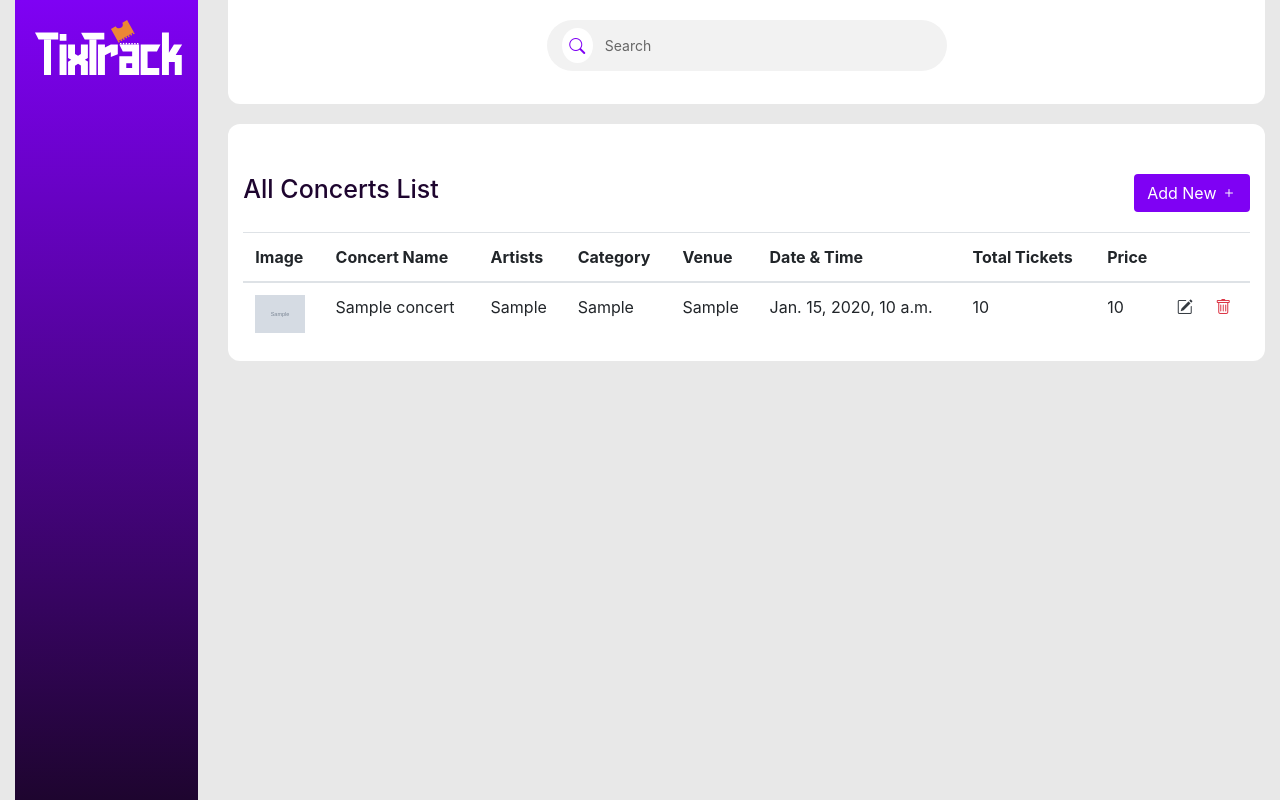
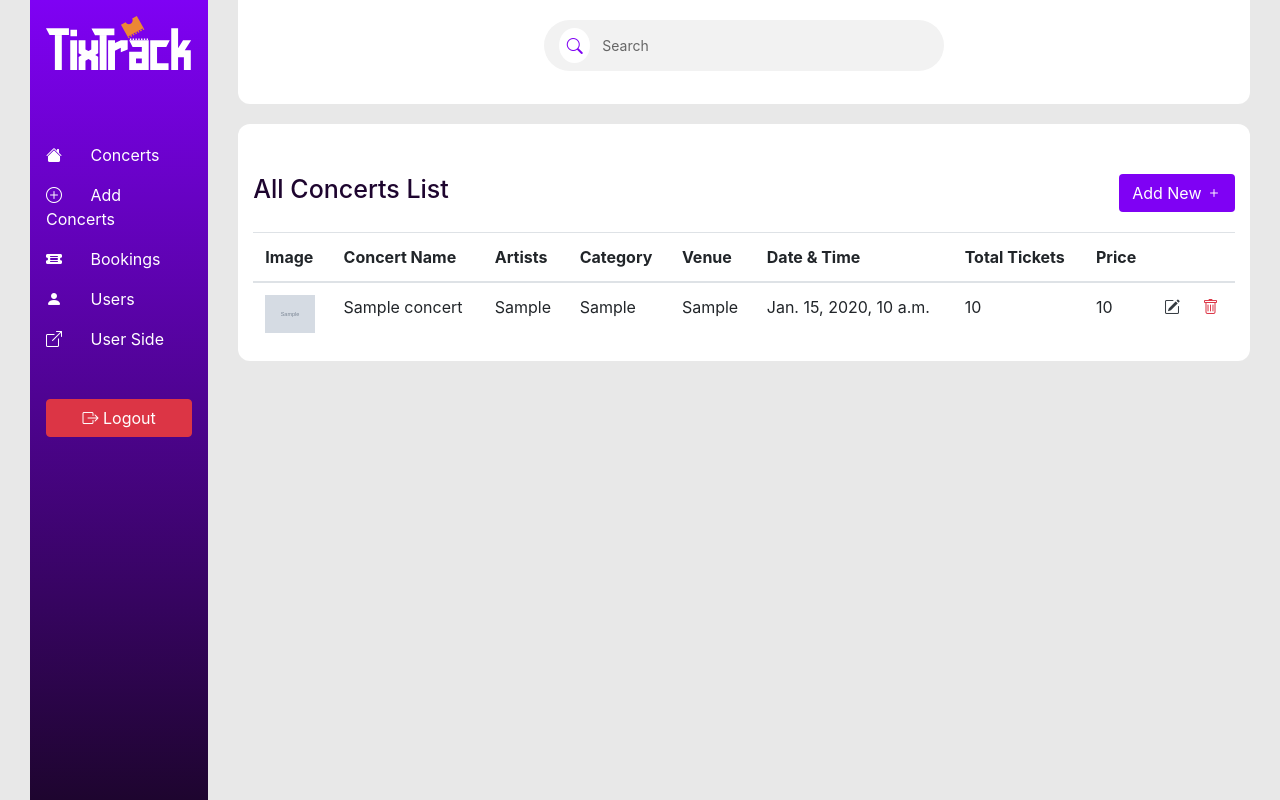
Before and after one commit to swofvan/Concert-Booking-Application, a Django app: page / in a window 1280 px wide. Run offline with Django 4.2, Linux system fonts and the light colour scheme; tables that the repository leaves empty hold one stand-in row (values such as "Sample post"); grey boxes marked "Sample" are stand-in pictures.

Commit message:
list bookings

```diff
--- a/TixTrack/booking/static/style.css
+++ b/TixTrack/booking/static/style.css
@@ -8,9 +8,11 @@
     overflow-y: hidden;
 } */
 
+
+/*
 div {
     overflow-y: hidden;
-}
+} */
 
 .row {
     margin-right: 0px;
@@ -87,7 +89,7 @@ div {
 
 /* ------------------------------------------------------------------------------------------------------- nav */
 
-.nav-item:active {
+/* .nav-item:active {
     background: linear-gradient(#430180, #7801E6);
     border-radius: 8px;
     padding: 8px 10px;
@@ -101,9 +103,18 @@ div {
     background-color: #7801E6;
     padding: 5px;
     border-radius: 20px;
-}
+} */
 
 #sidenav li:hover {
     margin-left: 10px;
     transition: .5s;
 }
+
+.logout-item {
+    margin-top: 250px;
+}
+
+logout-item:hover {
+    scale: inherit;
+    transition: .5s;
+}
--- a/TixTrack/booking/templates/layout/app-layout.html
+++ b/TixTrack/booking/templates/layout/app-layout.html
@@ -13,14 +13,16 @@
 
     <link rel="stylesheet" href="https://cdn.jsdelivr.net/npm/bootstrap-icons@1.13.1/font/bootstrap-icons.min.css">
 
+    <link rel="stylesheet" href="{% static 'style.css' %}">
+
 
 </head>
 <body>
 
-    <div id="container-fluid" style="background-color: #E8E8E8; min-height: 100vh ;">
+    <div class="container-fluid" style="background-color: #E8E8E8; min-height: 100vh ;">
         <div class="row">
 
-            <div class="col-md-2" id="sidenav">
+             <div class="col-md-2"> <!-- id="sidenav" -->
 
             {% include 'partials/sidenav.html' %}
 
--- a/TixTrack/booking/templates/partials/sidenav.html
+++ b/TixTrack/booking/templates/partials/sidenav.html
@@ -1,5 +1,6 @@
 {% load static %}
 
+<!--
 <link rel="stylesheet" type="text/css" href="{% static 'style.css' %}">
 
         <div id="sidenav" style="background: linear-gradient(#7F01F4, #1E052F); min-height: 100vh;">
@@ -7,53 +8,116 @@
 
             <img src="{% static 'TixTrack_Logo_white.svg' %}" alt="logo" style="margin-top: 20px;">
 
-            <!-- {% if request.user.is_staff %} -->
 
             <ul class="nav flex-column" style="margin-top: 50px; gap: 20px; margin-left: 10px;">
 
-                <li class="nav-item">
+                <li class="nav-item" style="margin-top: 250px;">
                     <i class="bi bi-house-fill text-white"></i>
-                    <a class="nav-link text-white" href="{% url 'concertlist' %}" style="margin-top: -31px; margin-left: 20px;">Concerts</a>
+                    <a class="nav-link text-white" href="{% url 'concertlist' %}">Concerts</a>
                 </li>
 
-                <li class="nav-item">
+                <li class="nav-item" style="margin-top: 50px;">
                     <i class="bi bi-plus-circle text-white"></i>
-                    <a class="nav-link text-white" href="{% url 'add_concerts' %}" style="margin-top: -31px; margin-left: 20px;">Add Concerts</a>
+                    <a class="nav-link text-white" href="{% url 'add_concerts' %}" >Add Concerts</a>
                 </li>
 
-                <li class="nav-item">
+                <li class="nav-item" style="margin-top: 50px;">
                     <i class="bi bi-ticket-detailed-fill text-white"></i>
-                    <a class="nav-link text-white" href="{% url 'bookings_list' %}" style="margin-top: -31px; margin-left: 20px;">Bookings</a>
+                    <a class="nav-link text-white" href="{% url 'bookings_list' %}" >Bookings</a>
                 </li>
 
-                <li class="nav-item">
+                <li class="nav-item" style="margin-top: 50px;">
                     <i class="bi bi-person-fill text-white"></i>
-                    <a class="nav-link text-white" href="#" style="margin-top: -31px; margin-left: 20px;">Users</a>
+                    <a class="nav-link text-white" href="#" >Users</a>
                 </li>
 
-                <li class="nav-item">
+                <li class="nav-item" style="margin-top: 50px;">
                     <i class="bi bi-box-arrow-up-right text-white"></i>
                     <a class="nav-link text-white"
-                    href="http://localhost:3000/concerts"
-                    style="margin-top: -31px; margin-left: 20px;">
+                    href="http://localhost:3000/concerts">
                     User Side
                     </a>
                 </li>
 
-                <span class="nav-item" style="margin-top: 250px;">
+                    <li class="nav-item" style="margin-top: 250px;">
                     <form method="POST" action="{% url 'logout' %}">
-                    {% csrf_token %}
-                    <button type="submit"
-                            class="btn btn-danger w-75"
-                            style="margin-left: 10px;">
-                        <i class="bi bi-box-arrow-right"></i>
-                        Logout
-                    </button>
+                        {% csrf_token %}
+                        <button type="submit"
+                            lass="btn btn-danger btn-block">
+                            <i class="bi bi-box-arrow-right"></i>
+                            Logout
+                        </button>
                     </form>
-                </span>
-
-                <!-- {% endif %} -->
+                    </li>
 
             </ul>
             </div>
         </div>
+-->
+
+{% load static %}
+
+<div id="sidenav"
+     style="background: linear-gradient(#7F01F4, #1E052F); min-height: 100vh;">
+
+    <div class="p-3">
+
+        <!-- LOGO -->
+        <img src="{% static 'TixTrack_Logo_white.svg' %}"
+             alt="logo"
+             class="img-fluid mb-4">
+
+        <!-- NAVIGATION -->
+        <ul class="nav flex-column mt-5" >
+
+            <li class="nav-item mb-3">
+                <i class="bi bi-house-fill text-white mr-2"></i>
+                <a class="nav-link text-white d-inline"
+                   href="{% url 'concertlist' %}">
+                    Concerts
+                </a>
+            </li>
+
+            <li class="nav-item mb-3">
+                <i class="bi bi-plus-circle text-white mr-2"></i>
+                <a class="nav-link text-white d-inline"
+                    href="{% url 'add_concerts' %}" >
+                    Add Concerts
+                </a>
+            </li>
+
+            <li class="nav-item mb-3">
+                <i class="bi bi-ticket-detailed-fill text-white mr-2"></i>
+                <a class="nav-link text-white d-inline"
+                   href="{% url 'bookings_list' %}">
+                    Bookings
+                </a>
+            </li>
+
+            <li class="nav-item mb-3">
+                <i class="bi bi-person-fill text-white mr-2"></i>
+                <a class="nav-link text-white d-inline" href="#">
+                    Users
+                </a>
+            </li>
+
+            <li class="nav-item mb-5">
+                <i class="bi bi-box-arrow-up-right text-white mr-2"></i>
+                <a class="nav-link text-white d-inline"
+                   href="http://localhost:3000/concerts">
+                    User Side
+                </a>
+            </li>
+        </ul>
+
+        <span class="logout-item">
+                <form method="POST" action="{% url 'logout' %}">
+                    {% csrf_token %}
+                    <button type="submit" class="btn btn-danger btn-block">
+                        <i class="bi bi-box-arrow-right"></i> Logout
+                    </button>
+                </form>
+            </span>
+
+    </div>
+</div>
--- a/TixTrack/booking/views.py
+++ b/TixTrack/booking/views.py
@@ -18,6 +18,8 @@ from .forms import RegisterForm, BookingForm
 
 from django.contrib.auth import authenticate, login, logout
 from django.contrib.auth.models import User
+
+from rest_framework.authtoken.models import Token
 
 from rest_framework.authentication import SessionAuthentication
 
@@ -165,99 +167,99 @@ def register(request):
 
 # -------------------------------------------------------------------------------------------------------------- Login
 
+@api_view(['POST'])
+@permission_classes([AllowAny])
+def user_login(request):
+
+    email = request.data.get('email')
+    password = request.data.get('password')
+
+    if not email or not password:
+        return Response(
+            {"error": "email and password are required"},
+            status=status.HTTP_400_BAD_REQUEST
+        )
+
+    try:
+        user = User.objects.get(email=email)
+
+    except User.DoesNotExist:
+        return Response(
+            {"error": "Invalid email or password"},
+            status=status.HTTP_401_UNAUTHORIZED
+        )
+
+    user = authenticate(username=user.username, password=password)
+
+    if user is None:
+        return Response(
+            {"error": "Invalid email or password"},
+            status=status.HTTP_401_UNAUTHORIZED
+        )
+
+    token, _ = Token.objects.get_or_create(user=user)
+
+    return Response(
+        {
+            "message": "Login successful",
+            "username": user.username,
+            "email": user.email,
+            "is_admin" : user.is_staff or user.is_superuser,    #----------------------------- Admin / user
+            "token" : token.key
+        },
+        status=status.HTTP_200_OK
+    )
+
 # @api_view(['POST'])
 # @permission_classes([AllowAny])
 # def user_login(request):
-
 #     email = request.data.get('email')
 #     password = request.data.get('password')
 
 #     if not email or not password:
-#         return Response(
-#             {"error": "email and password are required"},
-#             status=status.HTTP_400_BAD_REQUEST
-#         )
+#         return Response({"error": "Email and password are required"}, status=400)
 
 #     try:
-#         user = User.objects.get(email=email)
+#         user_obj = User.objects.get(email=email)
+#     except User.DoesNotExist:
+#         return Response({"error": "Invalid email or password"}, status=401)
 
-#     except User.DoesNotExist:
-#         return Response(
-#             {"error": "Invalid email or password"},
-#             status=status.HTTP_401_UNAUTHORIZED
-#         )
+#     user = authenticate(username=user_obj.username, password=password)
+#     if user is None:
+#         return Response({"error": "Invalid email or password"}, status=401)
 
-#     user = authenticate(username=user.username, password=password)
+#     login(request, user)  # Log in the user for Django session
 
-#     if user is None:
-#         return Response(
-#             {"error": "Invalid email or password"},
-#             status=status.HTTP_401_UNAUTHORIZED
-#         )
+#     if user.is_staff or user.is_superuser:
+#         redirect_url = '/bookings_list/'
+#     else:
+#         redirect_url = '/concertlist/'
 
-#     token, _ = Token.objects.get_or_create(user=user)
-
-#     return Response(
-#         {
-#             "message": "Login successful",
-#             "username": user.username,
-#             "email": user.email,
-#             "is_admin" : user.is_staff or user.is_superuser,    #----------------------------- Admin / user
-#             "token" : token.key
-#         },
-#         status=status.HTTP_200_OK
-#     )
-
-@api_view(['POST'])
-@permission_classes([AllowAny])
-def user_login(request):
-    email = request.data.get('email')
-    password = request.data.get('password')
-
-    if not email or not password:
-        return Response({"error": "Email and password are required"}, status=400)
-
-    try:
-        user_obj = User.objects.get(email=email)
-    except User.DoesNotExist:
-        return Response({"error": "Invalid email or password"}, status=401)
-
-    user = authenticate(username=user_obj.username, password=password)
-    if user is None:
-        return Response({"error": "Invalid email or password"}, status=401)
-
-    login(request, user)  # Log in the user for Django session
-
-    if user.is_staff or user.is_superuser:
-        redirect_url = '/bookings_list/'
-    else:
-        redirect_url = '/concertlist/'
-
-    return Response({
-        "message": "Login successful",
-        "username": user.username,
-        "email": user.email,
-        "is_admin": user.is_staff or user.is_superuser,
-        "redirect_url": redirect_url
-    }, status=200)
+#     return Response({
+#         "message": "Login successful",
+#         "username": user.username,
+#         "email": user.email,
+#         "is_admin": user.is_staff or user.is_superuser,
+#         "redirect_url": redirect_url
+#     }, status=200)
 
 # -------------------------------------------------------------------------------------------------------------- Logout
 
-# @api_view(['POST'])
-# @permission_classes([IsAuthenticated])
-# def user_logout(request):
-#     request.user.auth_token.delete()
-#     return Response(
-#         {"message": "Logout successful"},
-#         status=status.HTTP_200_OK
-#     )
+@api_view(['POST'])
+@permission_classes([IsAuthenticated])
+def user_logout(request):
+    request.user.auth_token.delete()
+    return Response(
+        {"message": "Logout successful"},
+        status=status.HTTP_200_OK
+    )
 
 # @api_view(['POST'])
 # @permission_classes([IsAuthenticated])
-@login_required
-def user_logout(request):
-    logout(request)  # ends the session
-    return redirect('/login/')
+# @login_required
+# def user_logout(request):
+#     logout(request)  # ends the session
+#     return redirect('/login/')
     # return Response({"message": "Logout successful"}, status=200)
 
 # ------------------------------------------------------------------------------------------------------ Booking
@@ -315,17 +317,20 @@ def create_booking(request):
 
 # -------------------------------------------------------------------------------------------------------------- Booking List
 
-# @staff_member_required
-# def booking_list(request):
+# # @staff_member_required
+# @login_required
+@api_view(['GET'])
+@permission_classes([IsAuthenticated])
+def booking_list(request):
 
-#     bookings = (
-#         Booking.objects
-#         .select_related('user', 'concert')
-#         .order_by('-id')
-#     )
-#     return render(request, 'bookings_list.html', {
-#         'bookings': bookings
-#     })
+    bookings = (
+        Booking.objects
+        .select_related('user', 'concert')
+        .order_by('-id')
+    )
+    return render(request, 'bookings_list.html', {
+        'bookings': bookings
+    })
 
 # @staff_member_required
 # def booking_list(request):
@@ -334,11 +339,11 @@ def create_booking(request):
 #         'bookings': bookings
 #         })
 
-@api_view(['GET'])
-@permission_classes([AllowAny])
-def booking_list(request, id):
-    bookings = get_object_or_404(Booking, id=id)
-    serializer = BookingSerializer(bookings, context={
-        'request': request
-        })
-    return Response(serializer.data)
+# @api_view(['GET'])
+# @permission_classes([AllowAny])
+# def booking_list(request, id):
+#     bookings = get_object_or_404(Booking, id=id)
+#     serializer = BookingSerializer(bookings, context={
+#         'request': request
+#         })
+#     return Response(serializer.data)
```
